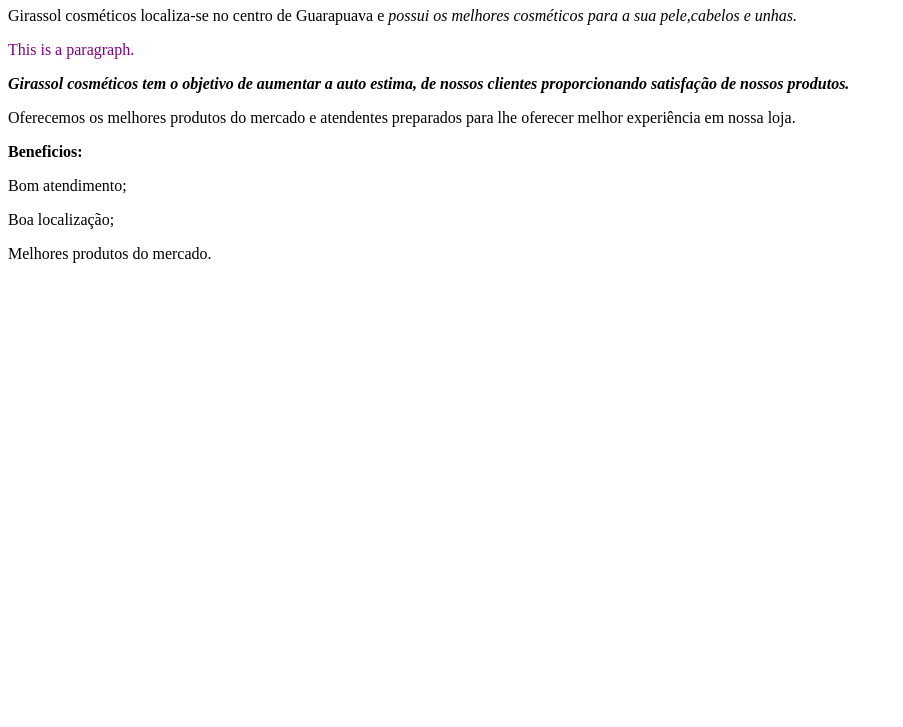
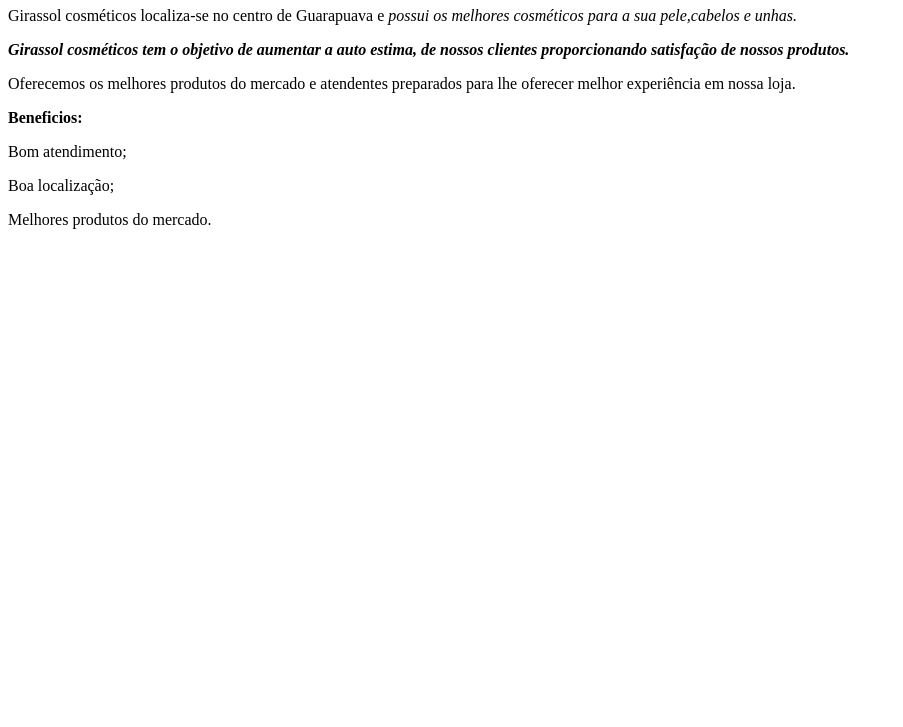
Before and after one commit to FlaviaTomachak/Pensamento-Computacional, a plain HTML site: page index.html in a window 1280 px wide. Shown: the part 73-800 px from the top of the page, without its empty margins (0-903 px from the left). Drawn offline with Linux system fonts and the light colour scheme.

Commit message:
12-09-2022

```diff
--- a/index.html
+++ b/index.html
@@ -7,7 +7,7 @@
 <body>
     <h1> Girassol Cosméticos</h1>
     <p> Girassol cosméticos localiza-se no centro de Guarapuava e <i>possui os melhores cosméticos para a sua pele,cabelos e unhas.</p></i>
-    <p><p style="color:purple;">This is a paragraph.</p><i><b>Girassol cosméticos tem o objetivo de aumentar a auto estima, de nossos clientes proporcionando satisfação de nossos produtos.</b></p></i>
+    <p><i><b>Girassol cosméticos tem o objetivo de aumentar a auto estima, de nossos clientes proporcionando satisfação de nossos produtos.</b></p></i>
     <p> Oferecemos os melhores produtos do mercado e atendentes preparados para lhe oferecer melhor experiência em nossa loja.</p>
   <p><b> Beneficios:</p></b>
   <p> Bom atendimento;</p
```
